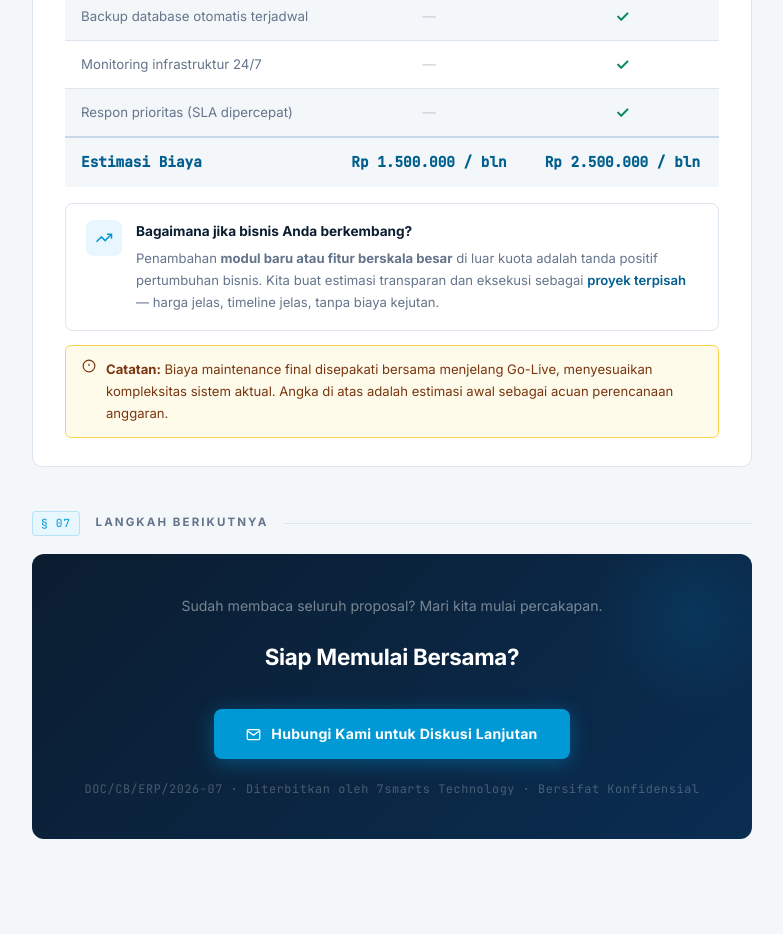
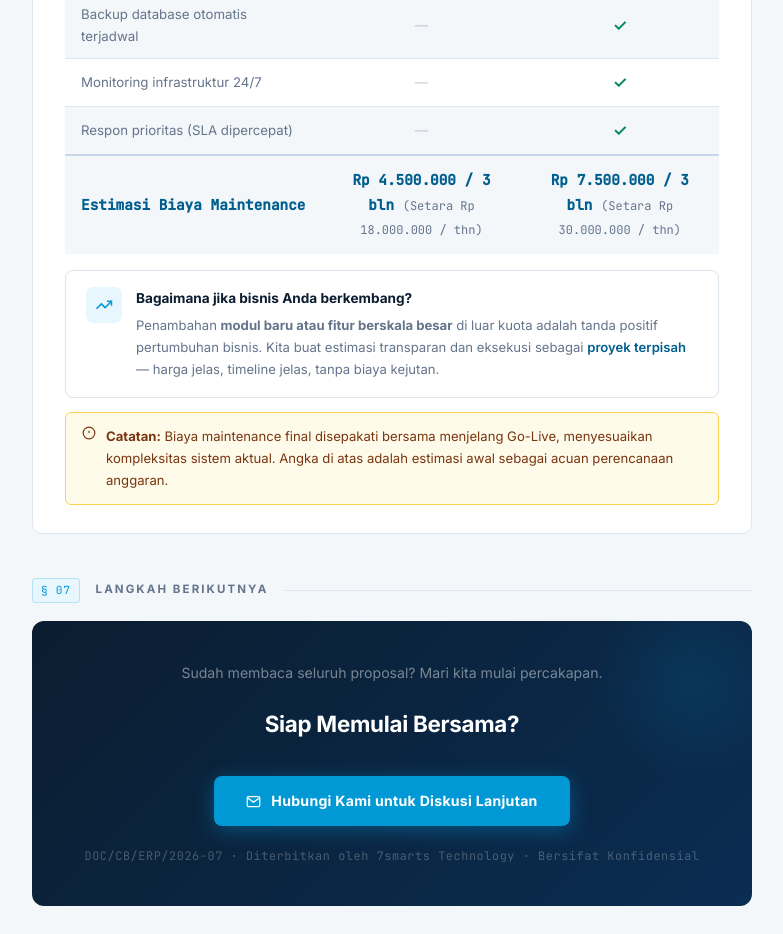
Before and after one commit to dewarisaptajayasri1579-beep/penawaran-CB-Jakarta, a plain HTML site: page index.html in a window 1280 px wide. Shown: the part 4840-5774 px from the top of the page, without its empty margins (248-1031 px from the left). Drawn offline with Linux system fonts and the light colour scheme.

Commit message:
update maintenance price to quarterly breakdown and fix text wrapping

```diff
--- a/index.html
+++ b/index.html
@@ -1174,9 +1174,9 @@
                 <tr><td>Monitoring infrastruktur 24/7</td><td><span class="check-n">—</span></td><td><span class="check-y">✓</span></td></tr>
                 <tr><td>Respon prioritas (SLA dipercepat)</td><td><span class="check-n">—</span></td><td><span class="check-y">✓</span></td></tr>
                 <tr class="row-price">
-                    <td>Estimasi Biaya</td>
-                    <td>Rp 1.500.000 / bln</td>
-                    <td>Rp 2.500.000 / bln</td>
+                    <td style="white-space:nowrap;">Estimasi Biaya Maintenance</td>
+                    <td>Rp 4.500.000 / 3 bln <span style="font-weight:400;color:var(--text-soft);font-size:0.75rem;">(Setara Rp 18.000.000 / thn)</span></td>
+                    <td>Rp 7.500.000 / 3 bln <span style="font-weight:400;color:var(--text-soft);font-size:0.75rem;">(Setara Rp 30.000.000 / thn)</span></td>
                 </tr>
             </tbody>
         </table>
```
Also changed, not shown: index2.html (+2 -2 lines).
